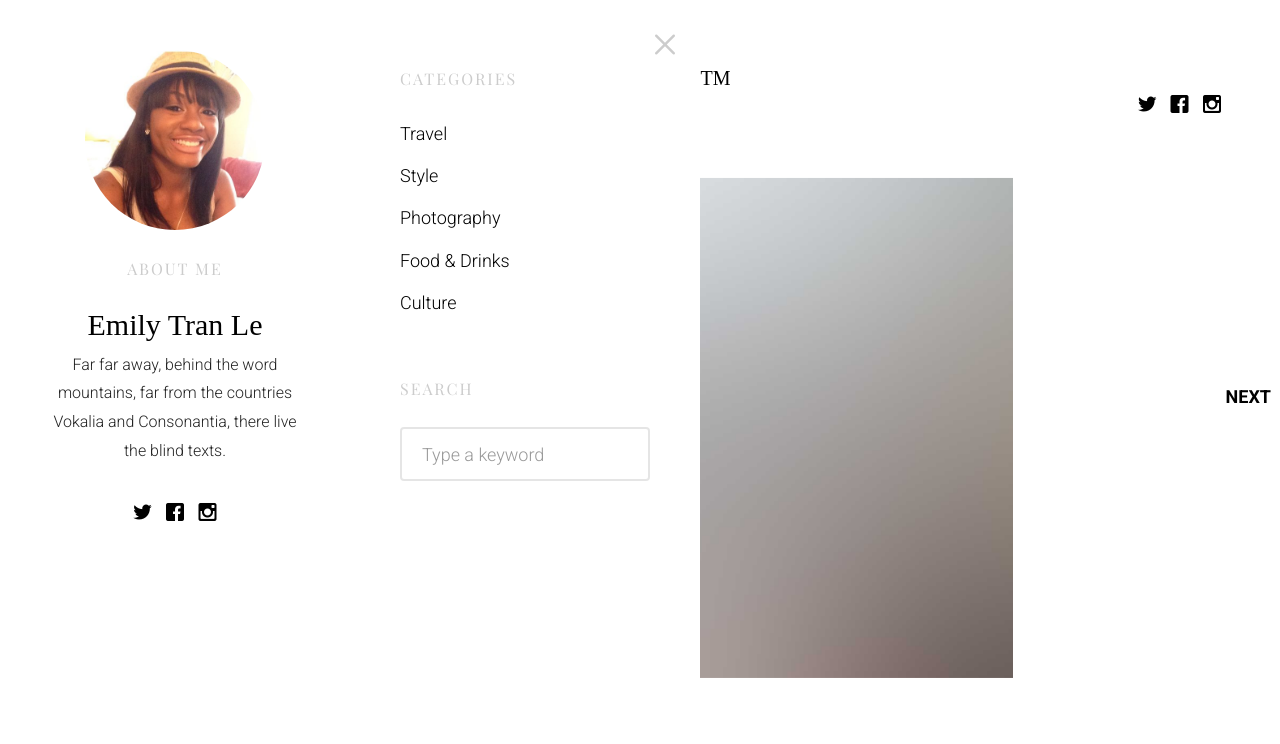
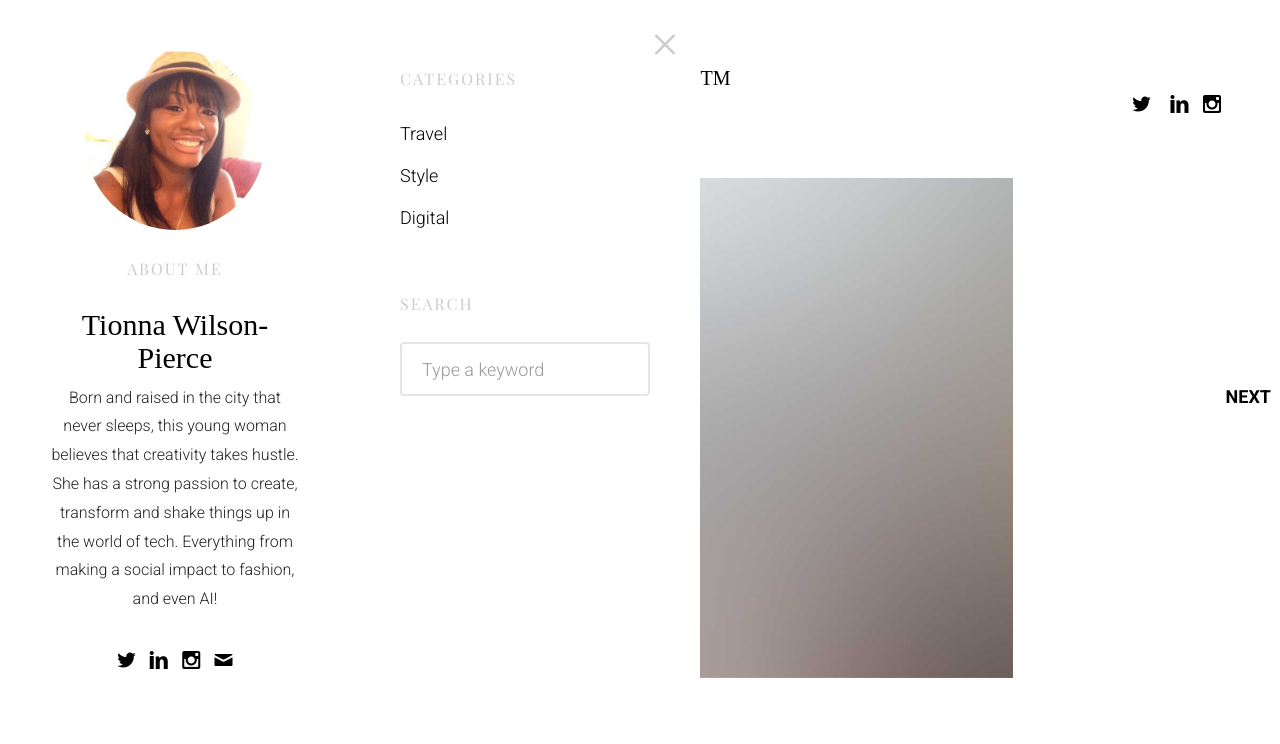
Before and after one commit to thebadasscoder/CodexCoffee, a plain HTML site: page single.html in a window 1280 px wide. Both pictures are taken after a click on the link 66 px from the left and 97 px from the top of the page. Shown: the top 744 px of the page. Drawn offline with nearby package versions, Linux system fonts and the light colour scheme; files whose address does not match are found by name; a web font is replaced by a local one.

Commit message:
updated single file

```diff
--- a/single.html
+++ b/single.html
@@ -68,12 +68,13 @@
 				<img src="images/person1.jpg" alt="Free HTML5 Bootstrap Template" class="img-responsive">
 			</figure>
 			<h3 class="heading">About Me</h3>
-			<h2>Emily Tran Le</h2>
-			<p>Far far away, behind the word mountains, far from the countries Vokalia and Consonantia, there live the blind texts. </p>
+			<h2>Tionna Wilson-Pierce</h2>
+			<p>Born and raised in the city that never sleeps, this young woman believes that creativity takes hustle. She has a strong passion to create, transform and shake things up in the world of tech. Everything from making a social impact to fashion, and even AI!</p>
 			<ul class="fh5co-social">
-				<li><a href="#"><i class="icon-twitter"></i></a></li>
-				<li><a href="#"><i class="icon-facebook"></i></a></li>
-				<li><a href="#"><i class="icon-instagram"></i></a></li>
+				<li><a href="https://twitter.com/_shedoesitall"><i class="icon-twitter"></i></a></li>
+				<li><a href="https://www.linkedin.com/in/tionnawilsonpierce/"><i class="icon-linkedin"></i></a></li>
+				<li><a href="https://www.instagram.com/_shedoesitall/"><i class="icon-instagram"></i></a></li>
+				<li><a href="mailto:tionna.wilsonpierce@gmail.com"><i class="icon-mail"></i></a></li>
 			</ul>
 		</div>
 
@@ -83,9 +84,7 @@
 				<ul>
 					<li><a href="#">Travel</a></li>
 					<li><a href="#">Style</a></li>
-					<li><a href="#">Photography</a></li>
-					<li><a href="#">Food &amp; Drinks</a></li>
-					<li><a href="#">Culture</a></li>
+					<li><a href="#">Digital</a></li>
 				</ul>
 			</div>
 			<div class="fh5co-box">
@@ -107,9 +106,9 @@
 			<div class="row">
 				<a href="#" class="js-fh5co-nav-toggle fh5co-nav-toggle"><i></i></a>
 				<ul class="fh5co-social">
-					<li><a href="#"><i class="icon-twitter"></i></a></li>
-					<li><a href="#"><i class="icon-facebook"></i></a></li>
-					<li><a href="#"><i class="icon-instagram"></i></a></li>
+					<li><a href="https://twitter.com/_shedoesitall"><i class="icon-twitter">	</i></a></li>
+					<li><a href="https://www.linkedin.com/in/tionnawilsonpierce"><i class="icon-linkedin"></i></a></li>
+					<li><a href="https://www.instagram.com/_shedoesitall/"><i class="icon-instagram"></i></a></li>
 				</ul>
 				<div class="col-lg-12 col-md-12 text-center">
 					<h1 id="fh5co-logo"><a href="index.html">Magazine <sup>TM</sup></a></h1>
```
